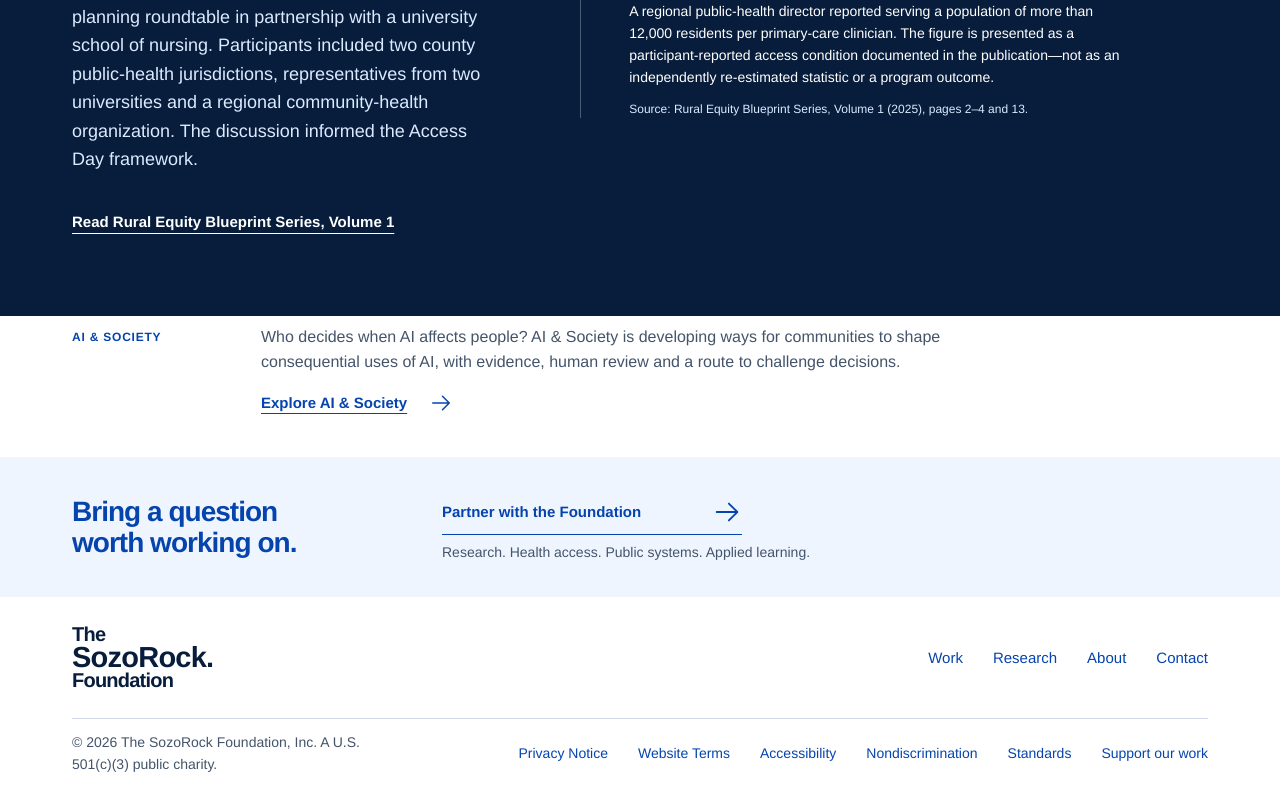
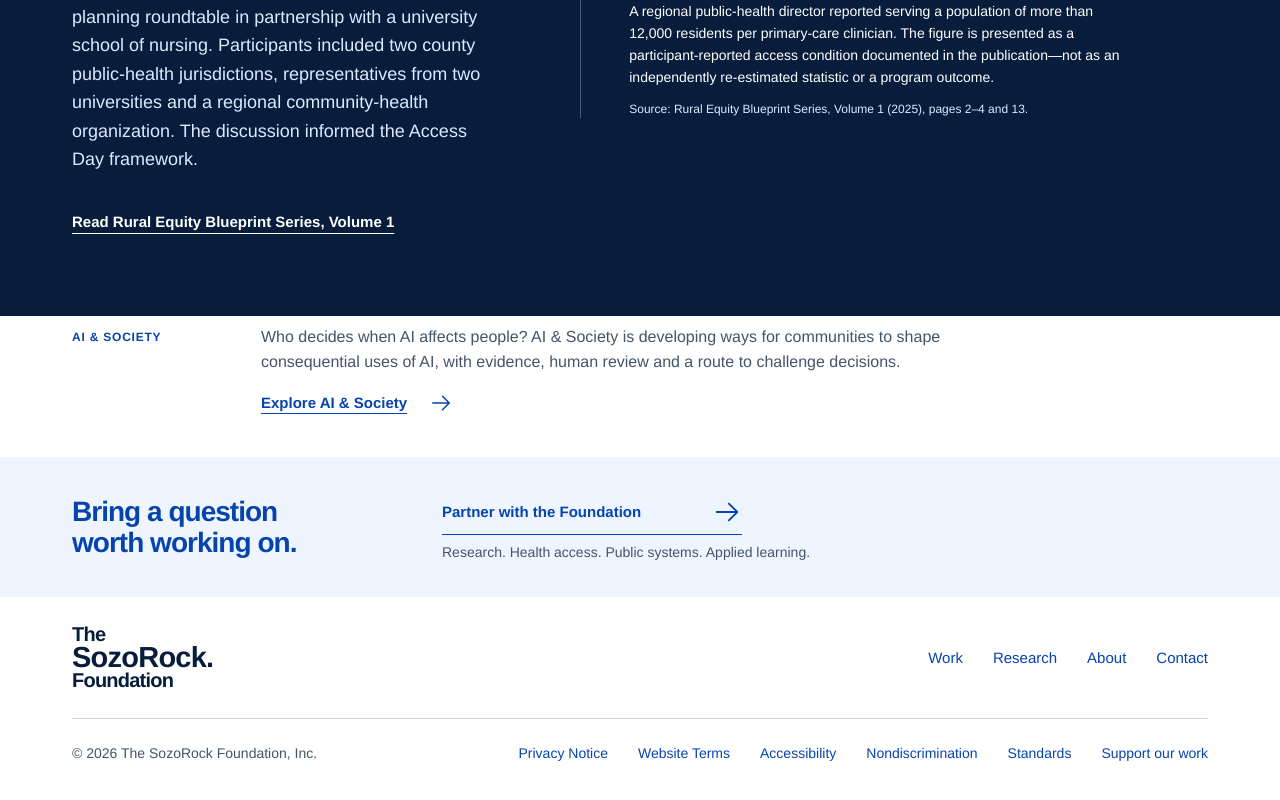
Before and after one commit to drolu-cmyk/sozorock-foundation, a React (Vite) app: page / in a window 1280 px wide. Shown: the part 1358-2158 px from the top of the page. Built offline with nearby package versions, Linux system fonts and the light colour scheme.

Commit message:
fix: keep footer claims source-safe

```diff
--- a/src/SiteChrome.jsx
+++ b/src/SiteChrome.jsx
@@ -19,5 +19,5 @@ export function Header({ pathname }) {
   </header>;
 }
 export function Footer() {
-  return <footer className="foundation-footer"><div className="shell"><div className="foundation-footer-top"><Brand /><nav aria-label="Footer navigation">{links.map(([label, href]) => <Link key={href} href={href}>{label}</Link>)}</nav></div><div className="foundation-footer-bottom"><p>© {new Date().getFullYear()} The SozoRock Foundation, Inc. A U.S. 501(c)(3) public charity.</p><nav aria-label="Legal and policy links"><Link href="/privacy">Privacy Notice</Link><Link href="/terms">Website Terms</Link><Link href="/accessibility">Accessibility</Link><Link href="/nondiscrimination">Nondiscrimination</Link><Link href="/standards">Standards</Link><Link href="/support">Support our work</Link></nav></div></div></footer>;
+  return <footer className="foundation-footer"><div className="shell"><div className="foundation-footer-top"><Brand /><nav aria-label="Footer navigation">{links.map(([label, href]) => <Link key={href} href={href}>{label}</Link>)}</nav></div><div className="foundation-footer-bottom"><p>© {new Date().getFullYear()} The SozoRock Foundation, Inc.</p><nav aria-label="Legal and policy links"><Link href="/privacy">Privacy Notice</Link><Link href="/terms">Website Terms</Link><Link href="/accessibility">Accessibility</Link><Link href="/nondiscrimination">Nondiscrimination</Link><Link href="/standards">Standards</Link><Link href="/support">Support our work</Link></nav></div></div></footer>;
 }
```
